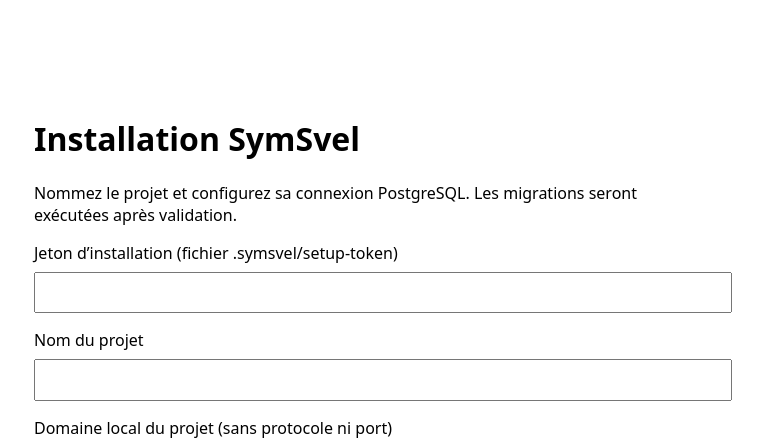
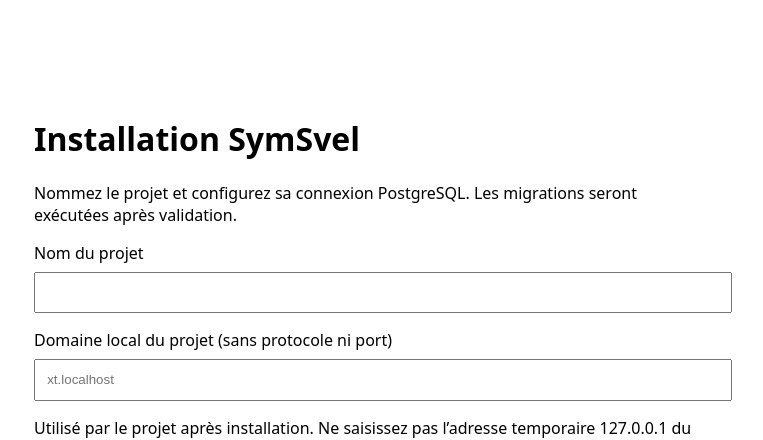
Before and after one commit to Symsvel-Framework/symsvel-back, a Symfony app: template templates/setup/index.html.twig in a window 1280 px wide. Shown: the top 440 px of the page, without its empty margins (270-1033 px from the left). Run offline with Twig, Linux system fonts and the light colour scheme; the template is opened without the code that fills it, so the values that code supplies are empty; some libraries are stand-ins or nearby versions.

Commit message:
fix(setup): remove manual installation token from local wizard

```diff
--- a/templates/setup/index.html.twig
+++ b/templates/setup/index.html.twig
@@ -7,8 +7,6 @@
   {% for message in app.flashes('setup_error') %}<p role="alert">{{ message }}</p>{% endfor %}
   <form method="post">
     <input type="hidden" name="_token" value="{{ csrf_token('symsvel_setup') }}">
-    <label for="setup_token">Jeton d’installation (fichier .symsvel/setup-token)</label>
-    <input id="setup_token" name="setup_token" type="password" required autocomplete="off" style="display:block;width:100%;padding:.7rem;margin:.5rem 0 1rem">
     <label for="project_name">Nom du projet</label>
     <input id="project_name" name="project_name" type="text" maxlength="120" required autocomplete="organization" style="display:block;width:100%;padding:.7rem;margin:.5rem 0 1rem">
     <label for="local_domain">Domaine local du projet (sans protocole ni port)</label>
```
